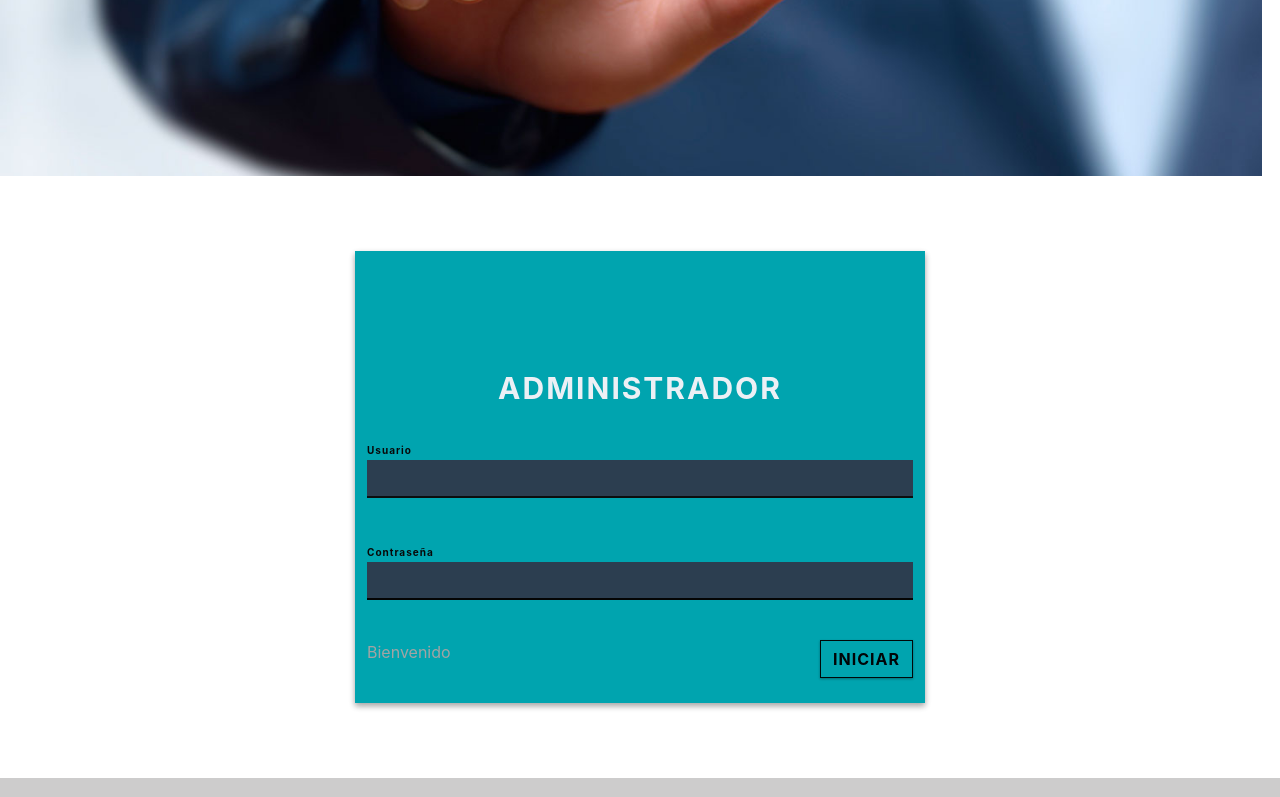
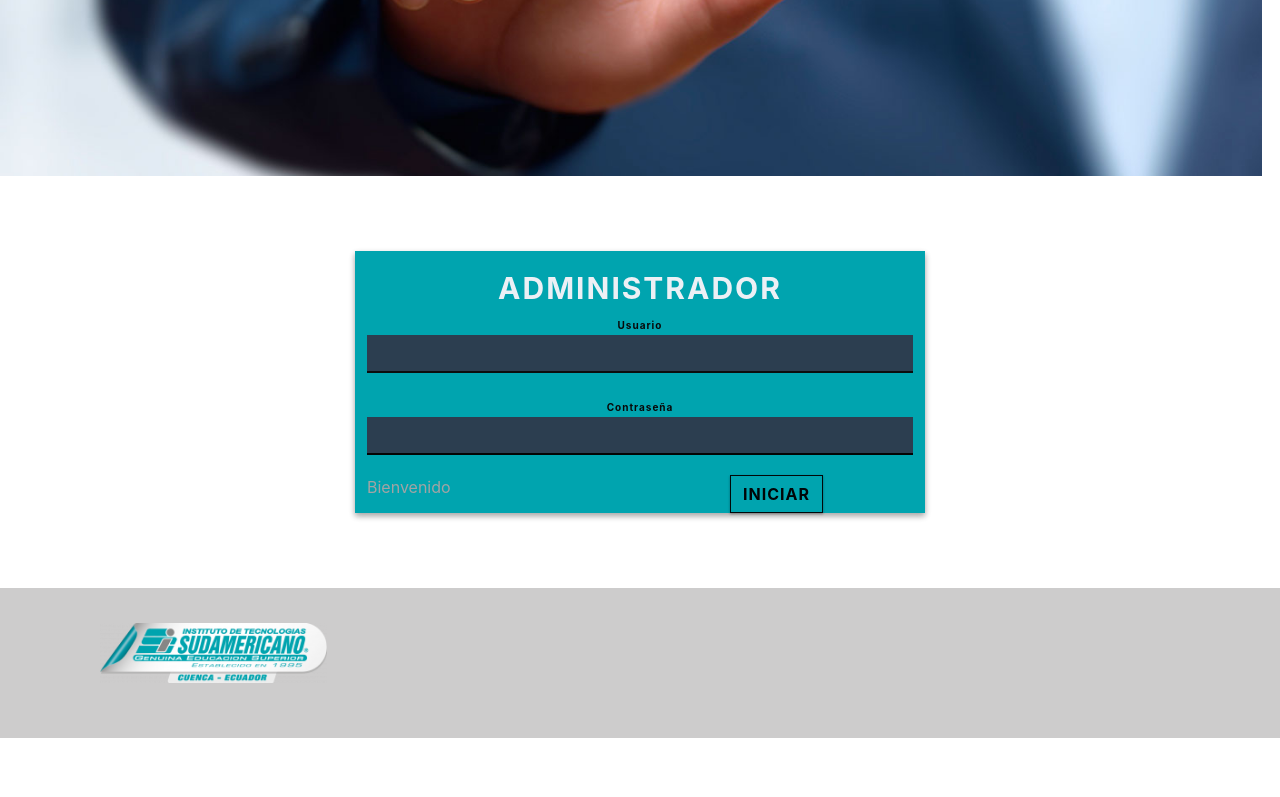
Before and after one commit to maguaman2/app-certificados-fe, a React (Create React App) app: page /login in a window 1280 px wide. Shown: the part 620-1417 px from the top of the page. After the commit the page ends 1358 px from the top, so only its background shows below. Built offline with nearby package versions, Linux system fonts and the light colour scheme.

Commit message:
arreglo error permisos

```diff
--- a/src/Login/Login.js
+++ b/src/Login/Login.js
@@ -28,42 +28,43 @@ function Login(props){
       }
   return(
 
-  <div class="container">
+  <div className="container">
 
-  <div class="row">
+  <div className="row">
       <div class="col-lg-3 col-md-2"></div>
       <div class="col-lg-6 col-md-8 login-box">
-          <div class="col-lg-12 login-key">
-              <i class="fa fa-key" aria-hidden="true"></i>
+          <div classname="col-lg-12 login-key">
+              <i classname="fa fa-key" aria-hidden="true"></i>
           </div>
           <div class="col-lg-12 login-title">
               ADMINISTRADOR
           </div>
 
-          <div class="col-lg-12 login-form">
-              <div class="col-lg-12 login-form">
+          <div classname="col-lg-12 login-form">
+              <div classname="col-lg-12 login-form">
                   <form onSubmit={onSubmit}>
-                      <div class="form-group">
+                      <div classname="form-group">
                           <label class="form-control-label">Usuario</label>
                           <input type="text" class="form-control"
                         name="username"
                         value={username}
                         onChange={onChange}></input>
                       </div>
-                      <div class="form-group">
+                      <div classname="form-group">
                           <label class="form-control-label">Contraseña</label>
-                          <input type="password" class="form-control" i
+                          <input type="password" class="form-control"
+
                            name="password"
                            value={password}
                            onChange={onChange}
                           ></input>
                       </div>
 
-                      <div class="col-lg-12 loginbttm">
+                      <div classname="col-lg-12 loginbttm">
                           <div class="col-lg-6 login-btm login-text">
                              Bienvenido
                           </div>
-                          <div class="col-lg-6 login-btm login-button">
+                          <div classname="col-lg-6 login-btm login-button">
                               <button type="submit" class="btn btn-outline-primary">INICIAR</button>
                           </div>
                       </div>
--- a/src/service/CertificadoService.js
+++ b/src/service/CertificadoService.js
@@ -36,7 +36,7 @@ const updateCertificado = async (certificado,token) => {
     const resp = await fetch(`${urlCrud}/certificado`, {
         method: 'PUT',
         body: JSON.stringify(certificado),
-        mode: 'no-cors',
+
         headers: {
             'Access-Control-Allow-Origin':'*',
             'authorization': token.replace('token=','Bearer '),
```
